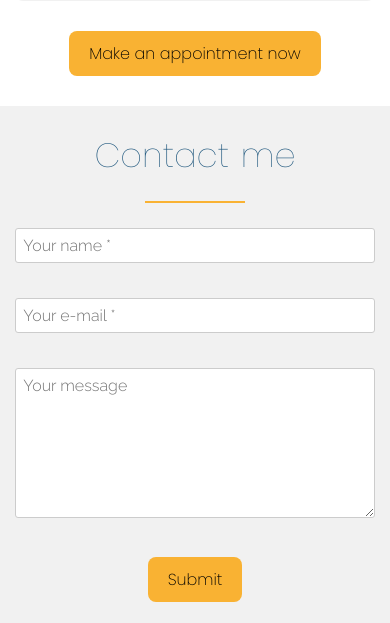
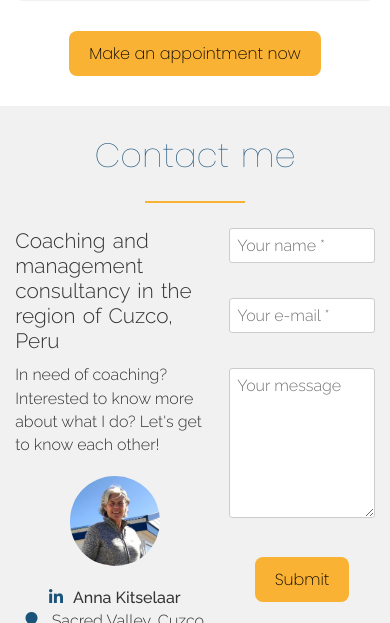
Before and after one commit to naomiaz/naomiaz.github.io, a PHP site: page /wordpress-coachingcuzco/index.html in a window 390 px wide. Shown: the part 5877-6500 px from the top of the page. Run offline with PHP 8.4, Linux system fonts and the light colour scheme; some libraries are stand-ins or nearby versions.

Commit message:
updated contact section

```diff
--- a/wordpress-coachingcuzco/index.html
+++ b/wordpress-coachingcuzco/index.html
@@ -202,7 +202,7 @@
       <div class="row">
         <h2>Contact me</h2>
       </div>
-      <div class="row">
+      <div class="row section-contact-info">
         <div class="col-7">
           <form action="#" method="post" class="contact-form">
             <div class="form-row">
--- a/wordpress-coachingcuzco/resources/css/queries.css
+++ b/wordpress-coachingcuzco/resources/css/queries.css
@@ -107,6 +107,12 @@
   .section-about img { width: 30%; }
 
   /* CONTACT */
+  .section-contact-info {
+    -webkit-box-orient: vertical;
+    -webkit-box-direction: reverse;
+            -ms-flex-flow: column-reverse;
+                flex-flow: column-reverse;
+  }
   .form-row { margin-bottom: 35px; }
   .btn, input[type=submit] { margin: 30px auto; }
   .section-contact img { width: 26%;}
--- a/wordpress-coachingcuzco/resources/css/style.css
+++ b/wordpress-coachingcuzco/resources/css/style.css
@@ -393,8 +393,8 @@ nav ul li {
   left: 0;
   width: 100%;
   background-color: rgb(255, 255, 255);
-  -webkit-box-shadow: 2px 2px 5px #efefef;
-          box-shadow: 2px 2px 5px #efefef;
+  -webkit-box-shadow: 0 2px 20px #d8d8d8;
+          box-shadow: 0 2px 20px #d8d8d8;
   z-index: 9999; /* max index so that it's always on top of the elements */
 }
 
@@ -517,6 +517,16 @@ li .logo-container {
   background-color: var(--light-gray);
 }
 
+.section-contact .section-contact-info {
+  display: -webkit-box;
+  display: -ms-flexbox;
+  display: flex;
+  -webkit-box-orient: horizontal;
+  -webkit-box-direction: reverse;
+      -ms-flex-flow: row-reverse;
+          flex-flow: row-reverse;
+}
+
 .section-contact img {
   display: block;
   border-radius: 50%;
--- a/wordpress-coachingcuzco/resources/js/script.js
+++ b/wordpress-coachingcuzco/resources/js/script.js
@@ -104,7 +104,7 @@ $(document).ready(function() {
   var nav = $('.js--nav-menu');
   var icon = $('.js--nav-icon i');
 
-  if ($(window).width() > 767) {
+  if ($(window).width() > 846) {
     nav.css("display", "block");
     icon.addClass('fa-times');
     icon.removeClass('fa-bars');
```
